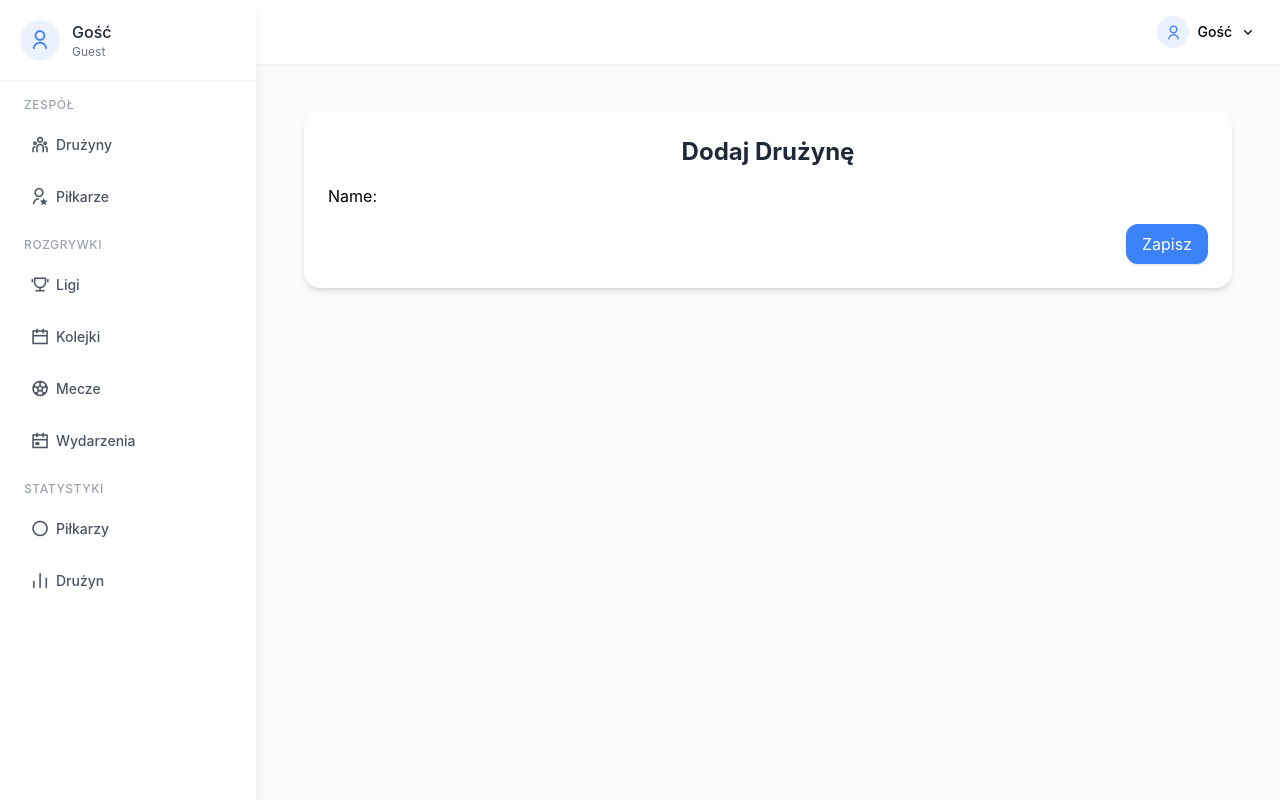
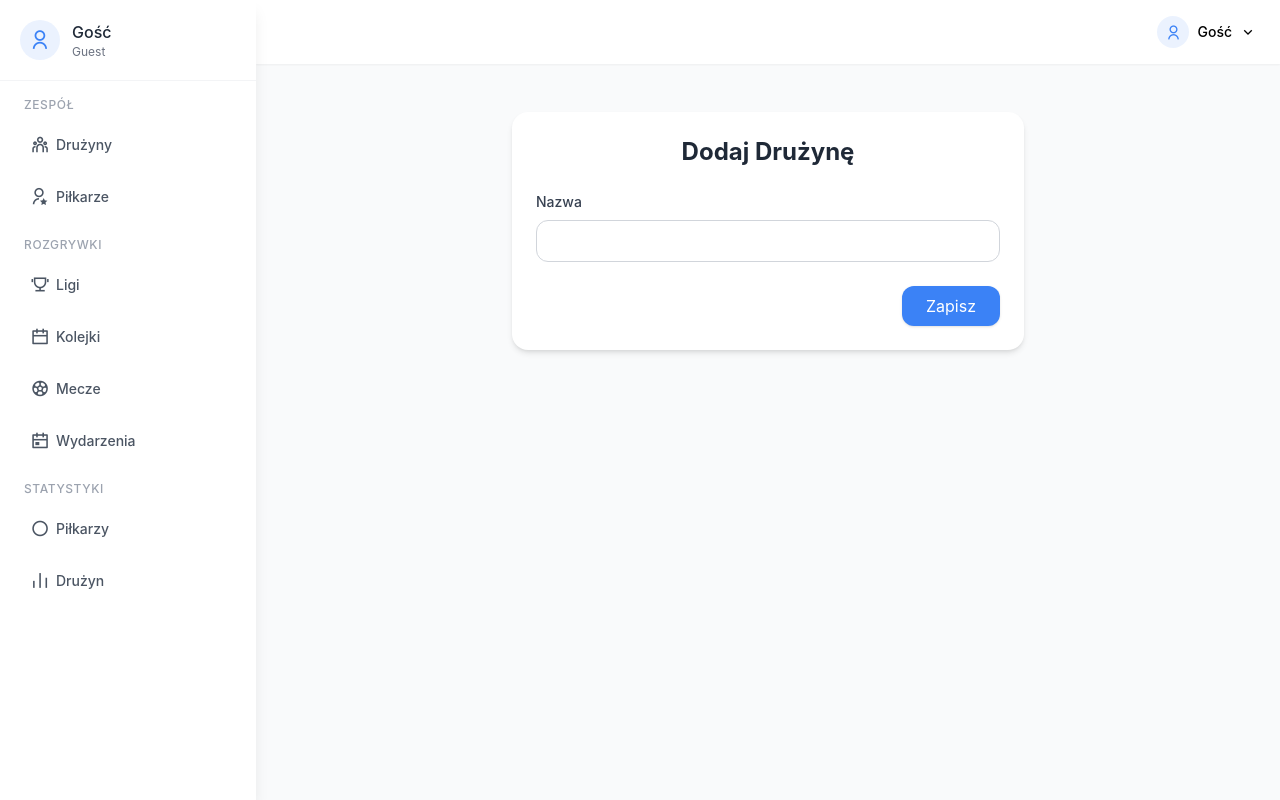
Before and after one commit to MateuszSokolowski03/Projekt, a Django app: page /teams/add/ in a window 1280 px wide. Run offline with Django 5.2, Linux system fonts and the light colour scheme; some libraries are stand-ins or nearby versions.

Commit message:
Widoki dodawania

```diff
--- a/apps/planner/templates/add_team.html
+++ b/apps/planner/templates/add_team.html
@@ -4,13 +4,33 @@
 
 {% block content %}
 <div class="container mx-auto p-4">
-    <div class="bg-white shadow-md rounded-lg p-6">
-        <h1 class="text-2xl font-bold mb-4 text-center text-gray-800">Dodaj Drużynę</h1>
-        <form method="post" class="space-y-4">
+    <div class="bg-white shadow-md rounded-lg p-6 max-w-lg mx-auto">
+        <h1 class="text-2xl font-bold mb-6 text-center text-gray-800">Dodaj Drużynę</h1>
+        <form method="post" class="space-y-6">
             {% csrf_token %}
-            {{ form.as_p }}
+            <div class="space-y-6"> <!-- Dodano większy odstęp między polami -->
+                {% for field in form %}
+                <div class="space-y-2"> <!-- Dodano odstęp między etykietą a polem -->
+                    <label for="{{ field.id_for_label }}" class="block text-sm font-medium text-gray-700">
+                        {% if field.label == "Name" %}Nazwa{% else %}{{ field.label }}{% endif %}
+                    </label>
+                    <input
+                        type="text"
+                        name="{{ field.name }}"
+                        id="{{ field.id_for_label }}"
+                        value="{{ field.value|default:'' }}"
+                        class="border border-gray-300 rounded-md px-3 py-2 focus:outline-none focus:ring-2 focus:ring-gray-400 hover:bg-gray-100 w-full""
+                    >
+                    {% if field.errors %}
+                    <p class="text-sm text-red-600 mt-1">{{ field.errors }}</p>
+                    {% endif %}
+                </div>
+                {% endfor %}
+            </div>
             <div class="flex justify-end">
-                <button type="submit" class="bg-primary text-white px-4 py-2 rounded-md shadow hover:bg-primary/90">Zapisz</button>
+                <button type="submit" class="bg-primary text-white px-6 py-2 rounded-md shadow hover:bg-primary/90">
+                    Zapisz
+                </button>
             </div>
         </form>
     </div>
```
Also changed, not shown: apps/planner/templates/add_player.html (+40 -5 lines).
